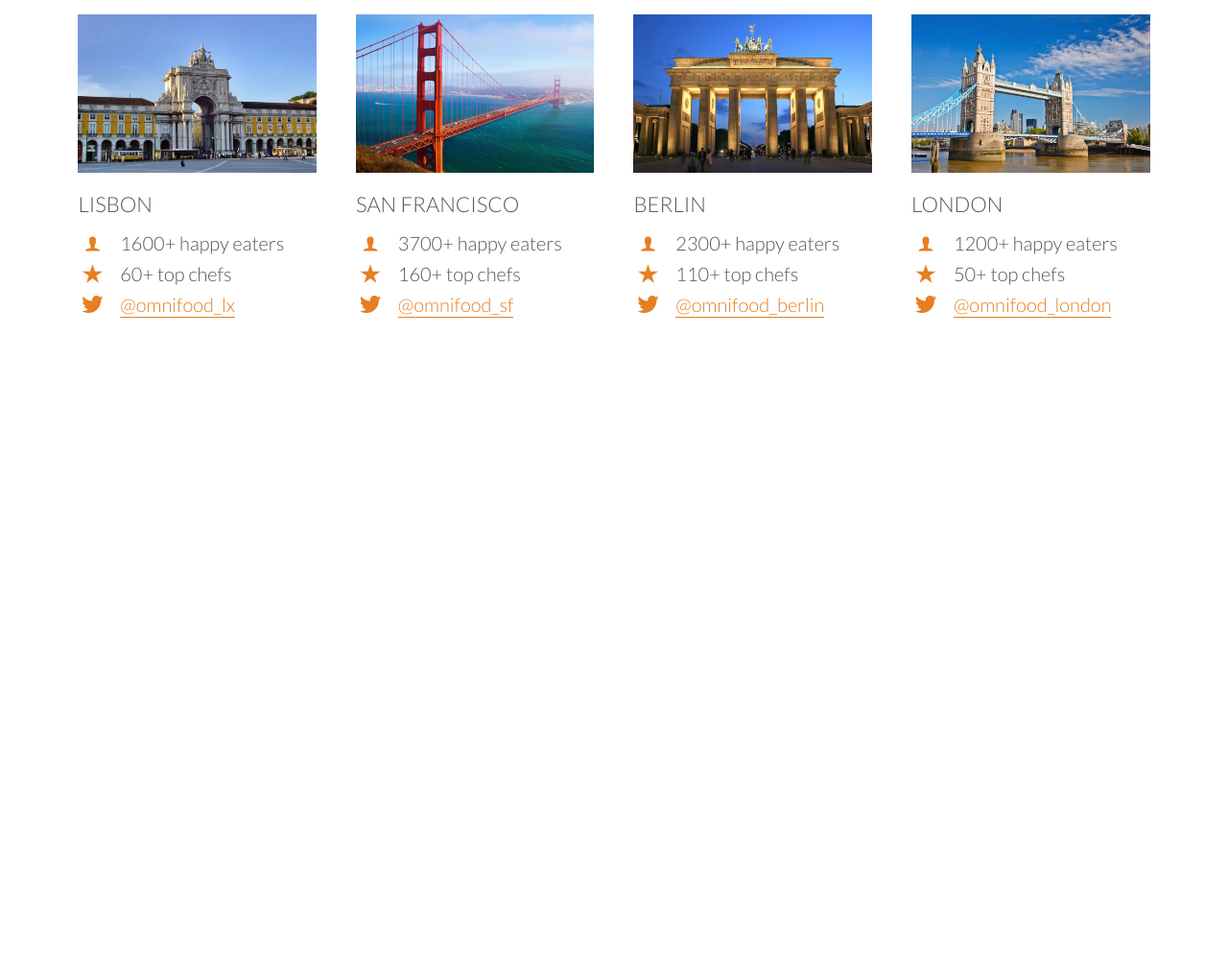
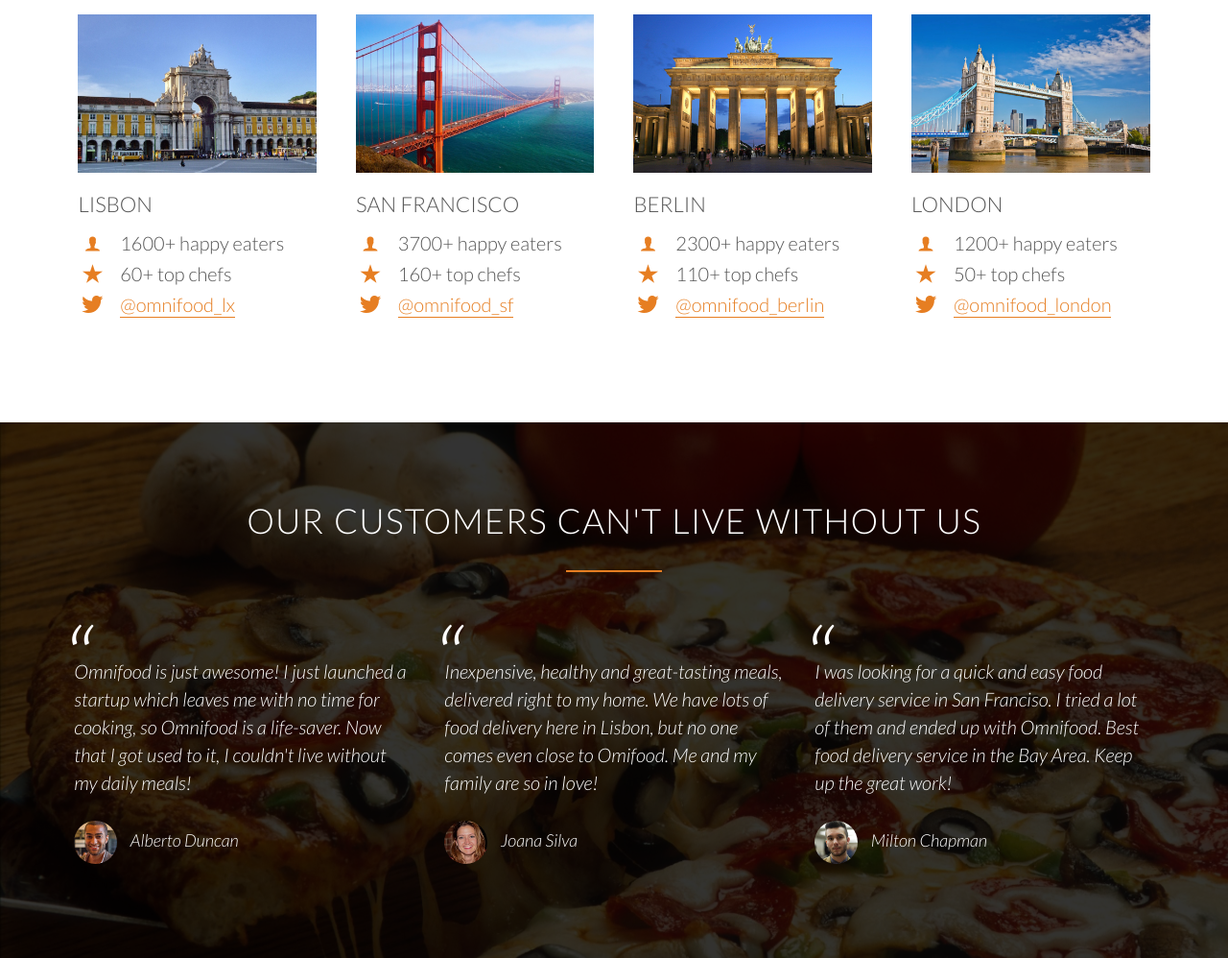
Before and after one commit to yogimp/Omnifood, a plain HTML site: page index.html in a window 1280 px wide. Shown: the part 2943-3941 px from the top of the page at 96% size. Before the commit the page ends 3383 px from the top, so only its background shows below. Drawn offline with Linux system fonts and the light colour scheme; files whose address does not match are found by name.

Commit message:
Adding Testimonials Section

```diff
--- a/index.html
+++ b/index.html
@@ -234,26 +234,37 @@
         </div>
     </section>
 
+    <section class="section-testimonials">
+        <div class="row">
+            <h2>Our customers can't live without us</h2>
+        </div>
+        <div class="row">
+            <div class="col span-1-of-3">
+                <blockquote>
+                    Omnifood is just awesome! I just launched a startup which leaves me with no time for cooking, so Omnifood is a life-saver. Now that I got used to it, I couldn't live without my daily meals!
+                    <cite><img src="resources/img/customer-1.jpg"> Alberto Duncan</cite>
+                </blockquote>
+            </div>
+            <div class="col span-1-of-3">
+                <blockquote>
+                    Inexpensive, healthy and great-tasting meals, delivered right to my home. We have lots of food delivery here in Lisbon, but no one comes even close to Omifood. Me and my family are so in love!
+                    <cite><img src="resources/img/customer-2.jpg"> Joana Silva</cite>
+                </blockquote>
+            </div>
+            <div class="col span-1-of-3">
+                <blockquote>
+                    I was looking for a quick and easy food delivery service in San Franciso. I tried a lot of them and ended up with Omnifood. Best food delivery service in the Bay Area. Keep up the great work!
+                    <cite><img src="resources/img/customer-3.jpg"> Milton Chapman</cite>
+                </blockquote>
+            </div>
+        </div>
+    </section>
+
 </body>
 </html>
 
 
 <!--
-
-
-Section 5: Customer testimonials
-Title: Our customers can't live without us
-
-Omnifood is just awesome! I just launched a startup which leaves me with no time for cooking, so Omnifood is a life-saver. Now that I got used to it, I couldn't live without my daily meals!
-(Alberto Duncan)
-
-Inexpensive, healthy and great-tasting meals, delivered right to my home. We have lots of food delivery here in Lisbon, but no one comes even close to Omifood. Me and my family are so in love!
-(Joana Silva)
-
-I was looking for a quick and easy food delivery service in San Franciso. I tried a lot of them and ended up with Omnifood. Best food delivery service in the Bay Area. Keep up the great work!
-(Milton Chapman)
-
-
 
 Section 6: Sign up and pricing plans
 Title: Start eating healthy today
--- a/resources/css/style.css
+++ b/resources/css/style.css
@@ -186,6 +186,7 @@
     background-size: cover;
     background-position: center;
     height: 100vh;
+    background-attachment: fixed;
 }
 
 .hero-text-box {
@@ -345,3 +346,45 @@
 .city-feature {
     margin-bottom: 5px;
 }
+
+/* ---------------------------------------------- */
+/* TESTIMONIALS */
+/* ---------------------------------------------- */
+
+.section-testimonials {
+    background-image: linear-gradient(rgba(0, 0, 0, 0.8), rgba(0, 0, 0, 0.8)), url(img/back-customers.jpg);
+    background-size: cover;
+    color: #fff;
+    background-attachment: fixed;
+}
+
+blockquote {
+    padding: 2%;
+    font-style: italic;
+    line-height: 145%;
+    position: relative;
+    margin-top: 40px;
+}
+
+blockquote::before {
+    content: "\201C";
+    font-size: 500%;
+    display: block;
+    position: absolute;
+    top: -5px;
+    left: -5px;
+}
+
+cite {
+    font-size: 90%;
+    margin-top: 25px;
+    display: block;
+}
+
+
+cite img {
+    height: 45px;
+    border-radius: 50%;
+    margin-right: 10px;
+    vertical-align: middle;
+}
```
Also changed, not shown: resources/css/img/back-customers.jpg (added), resources/img/customer-1.jpg (added), resources/img/customer-2.jpg (added), resources/img/customer-3.jpg (added).
